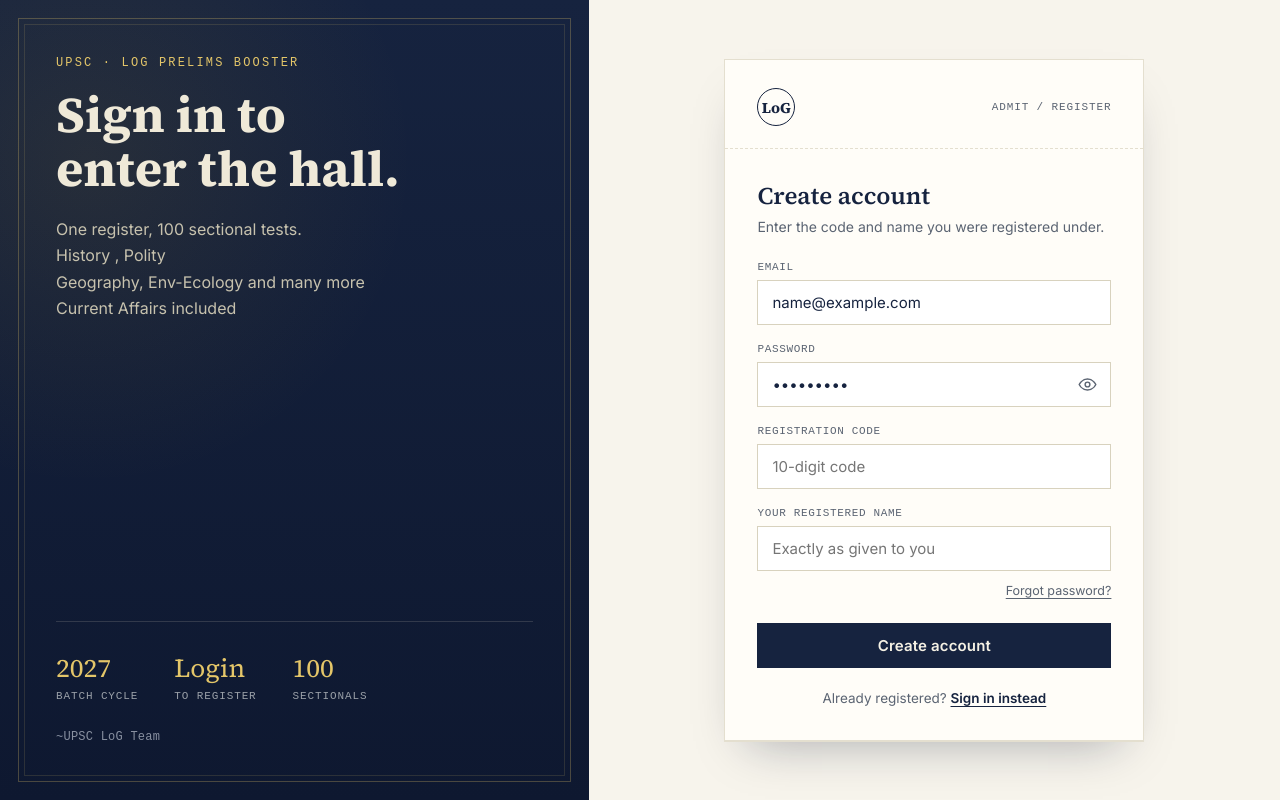
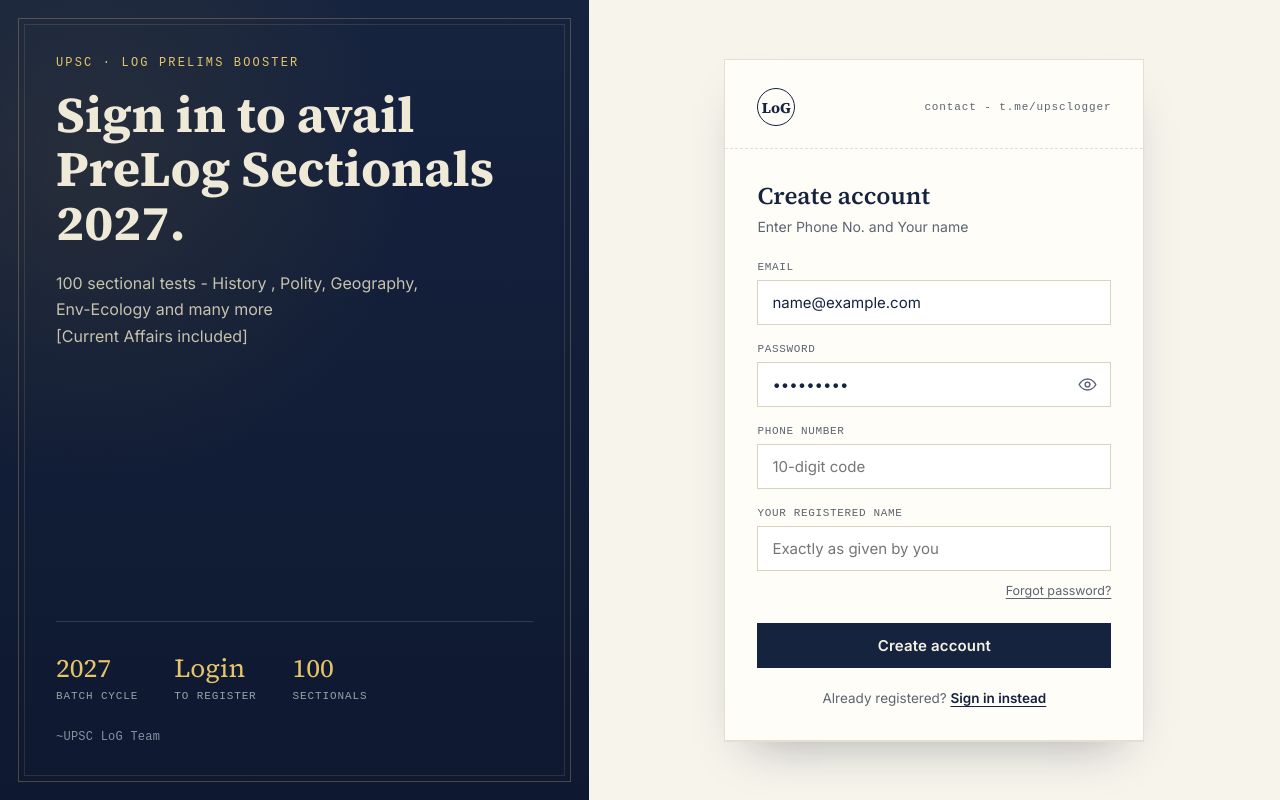
Before and after one commit to upscprelog/prelog, a plain HTML site: page index.html in a window 1280 px wide. Both pictures are taken after typing "name@example.com", "Sample123" into the empty fields and a click on the button "Create an account". Drawn offline with Linux system fonts and the light colour scheme; no server answers; a web font is replaced by a local one.

Commit message:
Add files via upload

```diff
--- a/index.html
+++ b/index.html
@@ -327,8 +327,8 @@
   <section class="brand">
     <div>
       <div class="eyebrow">UPSC · LoG Prelims Booster</div>
-      <h1>Sign in to<br/>enter the hall.</h1>
-      <p class="lede">One register, 100 sectional tests.<br>History , Polity<br>Geography, Env-Ecology and many more<br>Current Affairs included <p>
+      <h1>Sign in to avail<br/>PreLog Sectionals 2027.</h1>
+      <p class="lede">100 sectional tests - History , Polity, Geography, Env-Ecology and many more<br>[Current Affairs included]<p>
     </div>
     <div>
       <div class="stat-row">
@@ -353,12 +353,12 @@
     <div class="ticket">
       <div class="ticket-header">
         <div class="mark">LoG</div>
-        <div class="id-tag">ADMIT&nbsp;/&nbsp;REGISTER</div>
+        <div class="id-tag">contact - t.me/upsclogger</div>
       </div>
 
       <div class="ticket-body">
         <h2 class="mode-heading" id="modeHeading">Sign in</h2>
-        <p class="mode-sub" id="modeSub">Use the email you registered with.</p>
+        <p class="mode-sub" id="modeSub">Use a valid email address</p>
 
         <form id="authForm">
           <div class="field">
@@ -383,13 +383,13 @@
           </div>
 
           <div class="field" id="codeField" style="display:none;">
-            <label for="regCode">Registration code</label>
+            <label for="regCode">Phone Number</label>
             <input type="text" id="regCode" inputmode="numeric" pattern="[0-9]{10}" maxlength="10" placeholder="10-digit code" autocomplete="off" />
           </div>
 
           <div class="field" id="nameField" style="display:none;">
             <label for="regName">Your registered name</label>
-            <input type="text" id="regName" placeholder="Exactly as given to you" autocomplete="off" />
+            <input type="text" id="regName" placeholder="Exactly as given by you" autocomplete="off" />
           </div>
 
           <div class="forgot">
@@ -438,7 +438,7 @@
   };
 
   // ---- 2. WHERE TO SEND SIGNED-IN USERS ----
-  const REDIRECT_URL = "https://upscprelog.github.io/prelog/prelog_sectional/prelog_home.html";
+  const REDIRECT_URL = "https://upscprelog.github.io/prelog/prelog_home.html";
   // If you want a dashboard/index page instead, point this there,
   // and let that page list the individual test links.
 
@@ -496,7 +496,7 @@
       nameInput.required = false;
     } else {
       modeHeading.textContent = "Create account";
-      modeSub.textContent = "Enter the code and name you were registered under.";
+      modeSub.textContent = "Enter Phone No. and Your name";
       submitBtn.textContent = "Create account";
       switchPrompt.textContent = "Already registered?";
       switchBtn.textContent = "Sign in instead";
@@ -542,7 +542,7 @@
         const enteredName = nameInput.value.trim();
 
         if(!/^\d{10}$/.test(code)){
-          setStatus("Registration code must be exactly 10 digits.", "error");
+          setStatus("Phone Number must be exactly 10 digits.", "error");
           submitBtn.disabled = false;
           return;
         }
@@ -590,8 +590,8 @@
   function friendlyError(err){
     const code = err.code || "";
     const msg = err.message || "";
-    if(msg.includes("code/not-found")) return "That registration code isn't recognized. Double-check it and try again.";
-    if(msg.includes("code/already-used")) return "That registration code has already been used. Each code works once only.";
+    if(msg.includes("code/not-found")) return "That Phone Number isn't recognized. Double-check it and try again.";
+    if(msg.includes("code/already-used")) return "That Phone Number has already been used. Each code works once only.";
     if(msg.includes("code/name-mismatch")) return "That name doesn't match the name registered against this code.";
     if(code.includes("invalid-email")) return "That email address doesn't look right.";
     if(code.includes("user-not-found") || code.includes("invalid-credential")) return "No account found with that email and password.";
```
